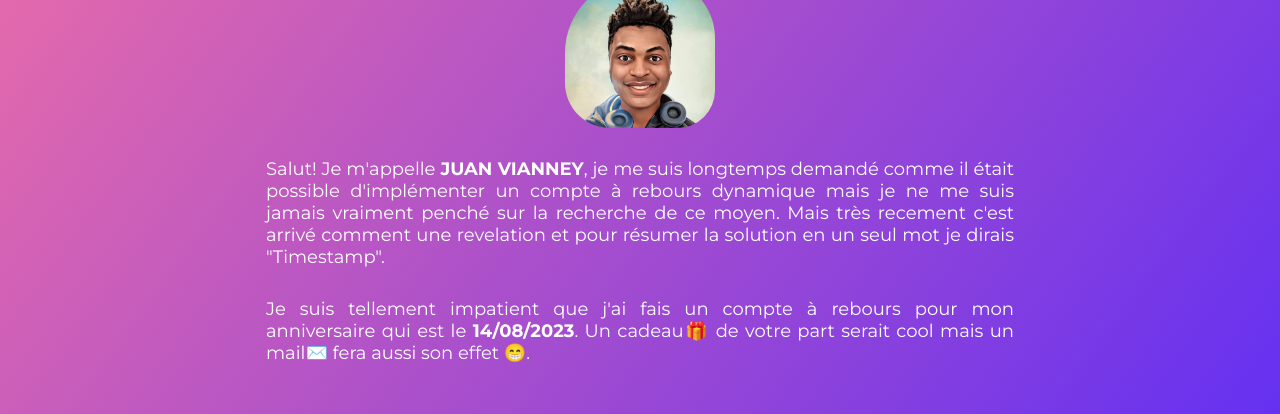
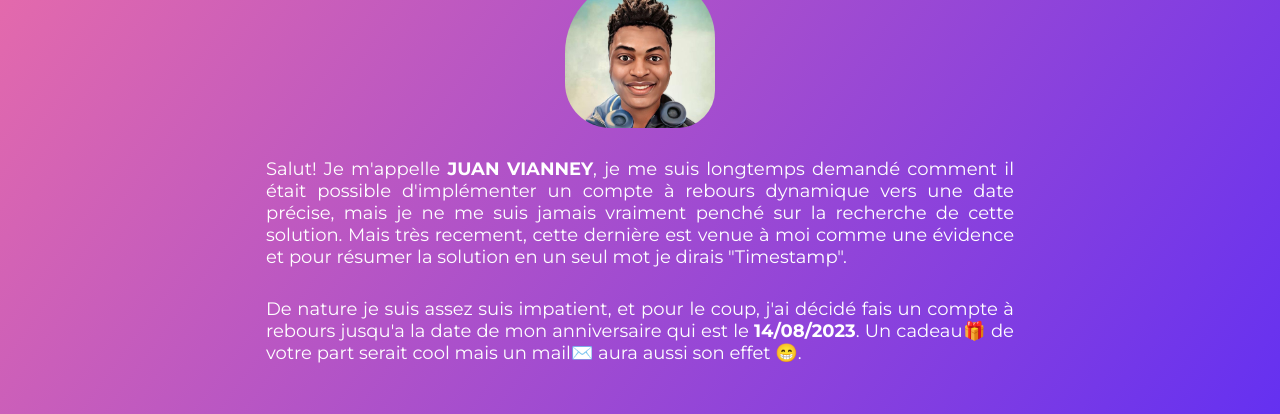
Before and after one commit to GeekMonstar/timestamp, a website: page index.html in a window 1280 px wide. Shown: the part 100-514 px from the top of the page. Drawn offline with Linux system fonts and the light colour scheme.

Commit message:
mise à jour du texte.

```diff
--- a/index.html
+++ b/index.html
@@ -17,15 +17,17 @@
       />
       <p>
         Salut! Je m'appelle <strong>JUAN VIANNEY</strong>, je me suis longtemps
-        demandé comme il était possible d'implémenter un compte à rebours
-        dynamique mais je ne me suis jamais vraiment penché sur la recherche de
-        ce moyen. Mais très recement c'est arrivé comment une revelation et pour
-        résumer la solution en un seul mot je dirais "Timestamp".
+        demandé comment il était possible d'implémenter un compte à rebours
+        dynamique vers une date précise, mais je ne me suis jamais vraiment
+        penché sur la recherche de cette solution. Mais très recement, cette
+        dernière est venue à moi comme une évidence et pour résumer la solution
+        en un seul mot je dirais "Timestamp".
       </p>
       <p>
-        Je suis tellement impatient que j'ai fais un compte à rebours pour mon
-        anniversaire qui est le <strong>14/08/2023</strong>. Un cadeau🎁 de
-        votre part serait cool mais un mail✉️ fera aussi son effet 😁.
+        De nature je suis assez suis impatient, et pour le coup, j'ai décidé
+        fais un compte à rebours jusqu'a la date de mon anniversaire qui est le
+        <strong>14/08/2023</strong>. Un cadeau🎁 de votre part serait cool mais
+        un mail✉️ aura aussi son effet 😁.
       </p>
       <p class="time-left">
         <span class="days"></span> <span class="hours"></span>
```
